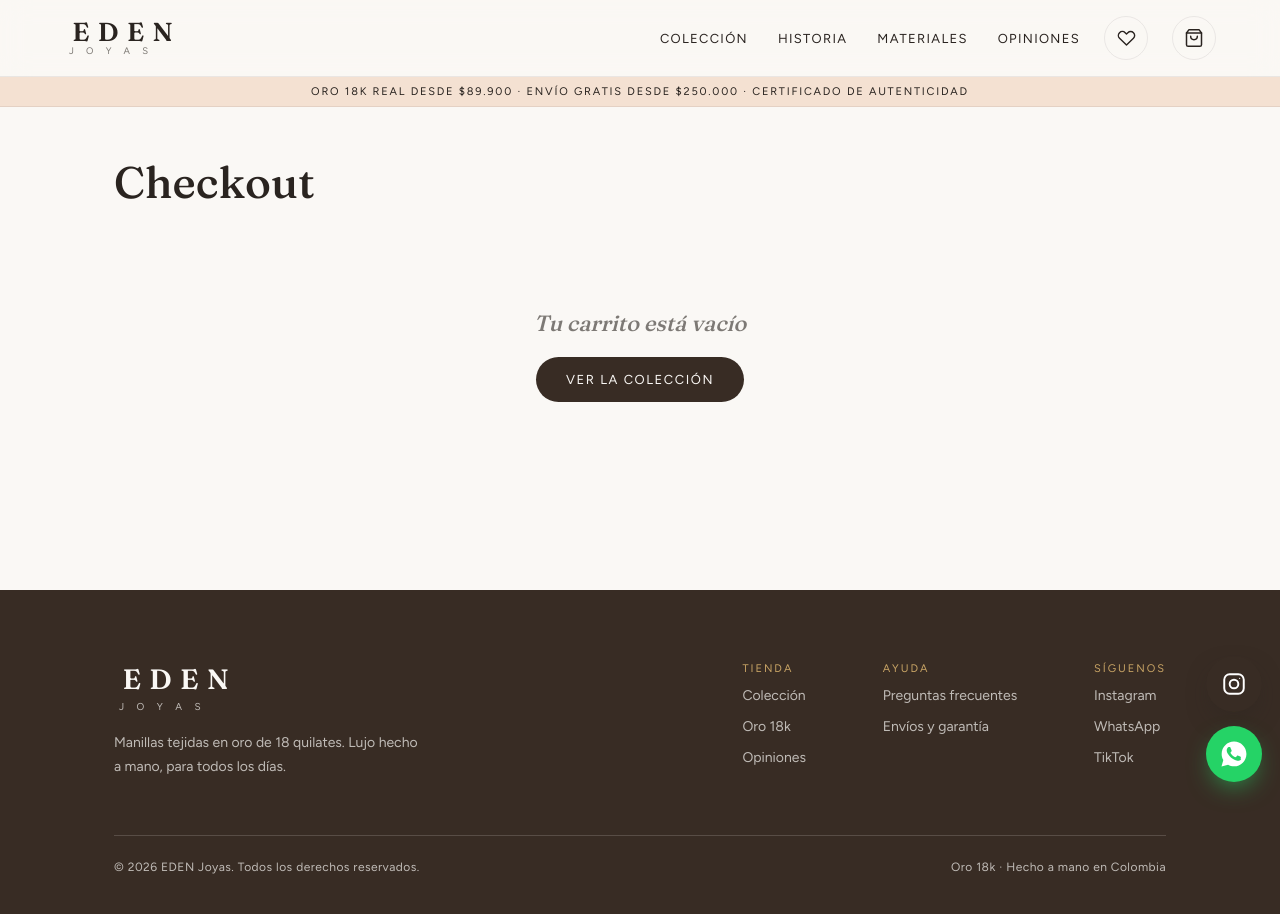
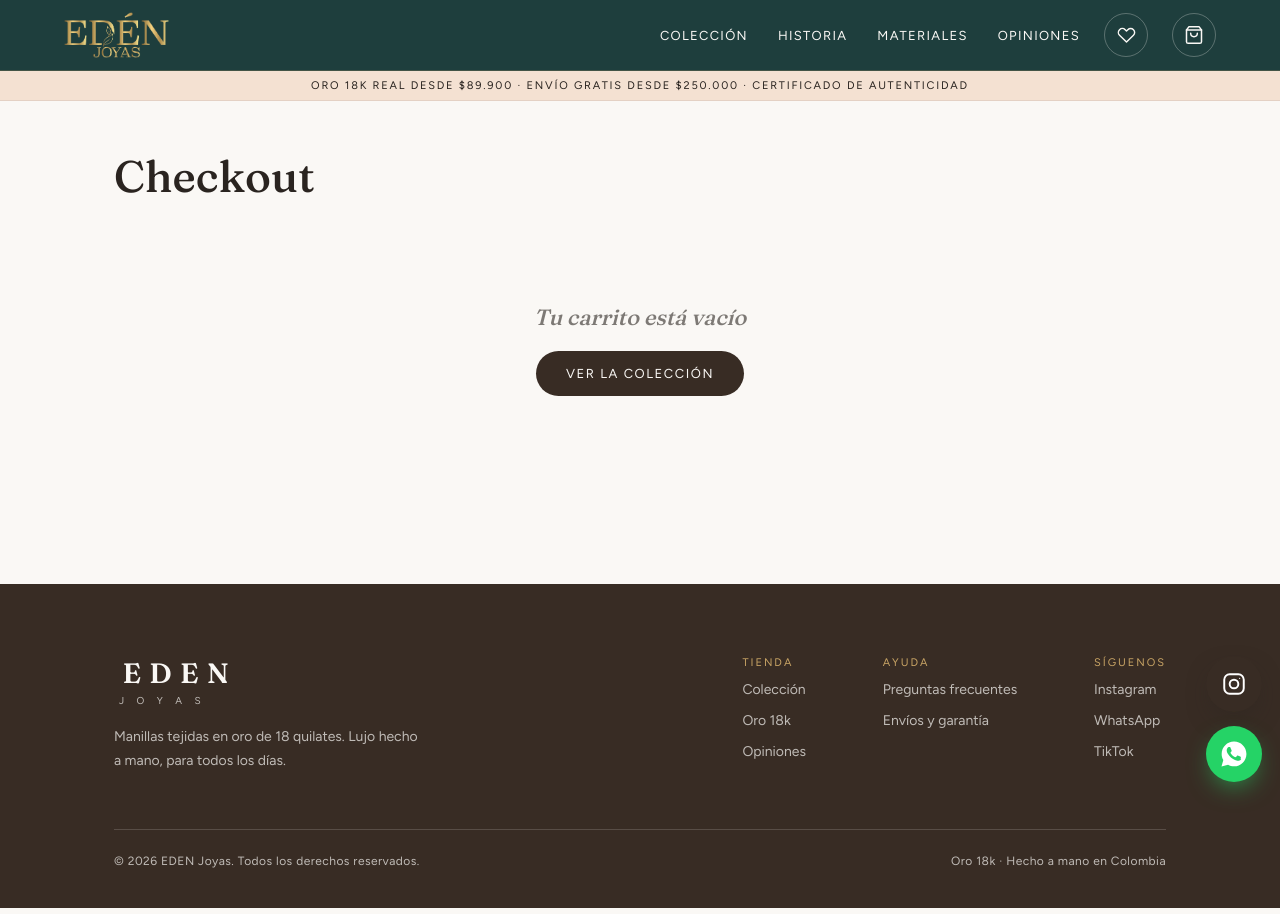
Before and after one commit to rickypatron74-lab/eden-joyas, a Next.js app: page /checkout in a window 1280 px wide. Built offline with nearby package versions, Linux system fonts and the light colour scheme.

Commit message:
Nav: logo oficial Edén Joyas integrado en barra verde esmeralda
Co-Authored-By: Claude Sonnet 5.5 <noreply@anthropic.com>
Claude-Session: https://claude.ai/code/session_01VxAyZCstGyEpo6zTFDEtnV

```diff
--- a/components/Nav.tsx
+++ b/components/Nav.tsx
@@ -13,39 +13,39 @@ export function Nav() {
 
   return (
     <>
-      <nav style={{ position: "sticky", top: 0, zIndex: 50, display: "flex", alignItems: "center", gap: 24, padding: "16px clamp(20px,5vw,64px)", background: "rgba(250,248,245,.82)", backdropFilter: "blur(14px)", borderBottom: "1px solid var(--line)" }}>
-        <Link href="/" style={{ display: "flex", flexDirection: "column", lineHeight: 0.9, color: "var(--ink)", marginRight: "auto" }}>
-          <span style={{ fontFamily: "var(--serif)", fontWeight: 600, fontSize: 26, letterSpacing: ".32em", paddingLeft: ".32em" }}>EDEN</span>
-          <span style={{ fontSize: 9.5, letterSpacing: ".52em", paddingLeft: ".52em", color: "var(--muted)", marginTop: 3 }}>J O Y A S</span>
+      <nav style={{ position: "sticky", top: 0, zIndex: 50, display: "flex", alignItems: "center", gap: 24, padding: "12px clamp(20px,5vw,64px)", background: "#1e3e3d", backdropFilter: "blur(14px)", borderBottom: "1px solid rgba(200,164,101,.22)" }}>
+        <Link href="/" aria-label="Edén Joyas — inicio" style={{ display: "flex", alignItems: "center", marginRight: "auto" }}>
+          {/* eslint-disable-next-line @next/next/no-img-element */}
+          <img src="/images/logo-eden.png" alt="Edén Joyas" width={105} height={46} style={{ height: 46, width: "auto", display: "block" }} />
         </Link>
         <div className="nav-links" style={{ display: "flex", alignItems: "center", gap: 30, fontSize: 13, letterSpacing: ".1em", textTransform: "uppercase" }}>
-          <Link href="/#coleccion" style={{ color: "var(--ink)", padding: "10px 0" }}>Colección</Link>
-          <Link href="/#historia" style={{ color: "var(--ink)", padding: "10px 0" }}>Historia</Link>
-          <Link href="/#materiales" style={{ color: "var(--ink)", padding: "10px 0" }}>Materiales</Link>
-          <Link href="/#opiniones" style={{ color: "var(--ink)", padding: "10px 0" }}>Opiniones</Link>
+          <Link href="/#coleccion" style={{ color: "var(--cream)", padding: "10px 0" }}>Colección</Link>
+          <Link href="/#historia" style={{ color: "var(--cream)", padding: "10px 0" }}>Historia</Link>
+          <Link href="/#materiales" style={{ color: "var(--cream)", padding: "10px 0" }}>Materiales</Link>
+          <Link href="/#opiniones" style={{ color: "var(--cream)", padding: "10px 0" }}>Opiniones</Link>
         </div>
-        <button type="button" onClick={wishlist.openWishlist} aria-label="Favoritos" style={{ position: "relative", display: "inline-flex", alignItems: "center", justifyContent: "center", width: 44, height: 44, background: "transparent", border: "1px solid var(--line)", borderRadius: 999, cursor: "pointer", color: "var(--ink)" }}>
+        <button type="button" onClick={wishlist.openWishlist} aria-label="Favoritos" style={{ position: "relative", display: "inline-flex", alignItems: "center", justifyContent: "center", width: 44, height: 44, background: "transparent", border: "1px solid rgba(250,248,245,.28)", borderRadius: 999, cursor: "pointer", color: "var(--cream)" }}>
           <svg width="19" height="19" viewBox="0 0 24 24" fill="none" stroke="currentColor" strokeWidth="1.8" strokeLinecap="round" strokeLinejoin="round"><path d="M20.8 4.6a5 5 0 0 0-7.1 0L12 6.3l-1.7-1.7a5 5 0 0 0-7.1 7.1L12 20.3l8.8-8.6a5 5 0 0 0 0-7.1z" /></svg>
           {wishlist.count > 0 && (
-            <span style={{ position: "absolute", top: -4, right: -4, minWidth: 19, height: 19, padding: "0 5px", background: "var(--gold-deep)", color: "var(--cream)", borderRadius: 999, fontSize: 11, fontWeight: 600, display: "grid", placeContent: "center" }}>{wishlist.count}</span>
+            <span style={{ position: "absolute", top: -4, right: -4, minWidth: 19, height: 19, padding: "0 5px", background: "var(--gold-soft)", color: "#1e3e3d", borderRadius: 999, fontSize: 11, fontWeight: 600, display: "grid", placeContent: "center" }}>{wishlist.count}</span>
           )}
         </button>
-        <button type="button" onClick={cart.openCart} aria-label="Carrito" style={{ position: "relative", display: "inline-flex", alignItems: "center", justifyContent: "center", width: 44, height: 44, background: "transparent", border: "1px solid var(--line)", borderRadius: 999, cursor: "pointer", color: "var(--ink)" }}>
+        <button type="button" onClick={cart.openCart} aria-label="Carrito" style={{ position: "relative", display: "inline-flex", alignItems: "center", justifyContent: "center", width: 44, height: 44, background: "transparent", border: "1px solid rgba(250,248,245,.28)", borderRadius: 999, cursor: "pointer", color: "var(--cream)" }}>
           <svg width="20" height="20" viewBox="0 0 24 24" fill="none" stroke="currentColor" strokeWidth="1.8" strokeLinecap="round" strokeLinejoin="round"><path d="M6 2 3 6v14a2 2 0 0 0 2 2h14a2 2 0 0 0 2-2V6l-3-4z" /><path d="M3 6h18" /><path d="M16 10a4 4 0 0 1-8 0" /></svg>
           {cart.count > 0 && (
-            <span style={{ position: "absolute", top: -4, right: -4, minWidth: 19, height: 19, padding: "0 5px", background: "var(--gold-deep)", color: "var(--cream)", borderRadius: 999, fontSize: 11, fontWeight: 600, display: "grid", placeContent: "center" }}>{cart.count}</span>
+            <span style={{ position: "absolute", top: -4, right: -4, minWidth: 19, height: 19, padding: "0 5px", background: "var(--gold-soft)", color: "#1e3e3d", borderRadius: 999, fontSize: 11, fontWeight: 600, display: "grid", placeContent: "center" }}>{cart.count}</span>
           )}
         </button>
-        <button type="button" className="nav-burger" onClick={() => setMenuOpen((v) => !v)} aria-label="Menú" style={{ display: "inline-flex", alignItems: "center", justifyContent: "center", width: 44, height: 44, background: "transparent", border: "1px solid var(--line)", borderRadius: 999, cursor: "pointer", color: "var(--ink)", fontSize: 18 }}>☰</button>
+        <button type="button" className="nav-burger" onClick={() => setMenuOpen((v) => !v)} aria-label="Menú" style={{ display: "inline-flex", alignItems: "center", justifyContent: "center", width: 44, height: 44, background: "transparent", border: "1px solid rgba(250,248,245,.28)", borderRadius: 999, cursor: "pointer", color: "var(--cream)", fontSize: 18 }}>☰</button>
       </nav>
 
       {menuOpen && (
-        <div style={{ position: "sticky", top: 76, zIndex: 49, display: "flex", flexDirection: "column", gap: 4, padding: "12px clamp(20px,5vw,64px) 20px", background: "var(--cream)", borderBottom: "1px solid var(--line)" }}>
-          <Link href="/#coleccion" onClick={close} style={{ color: "var(--ink)", padding: "12px 0", fontSize: 15, letterSpacing: ".06em", textTransform: "uppercase", borderBottom: "1px solid var(--line)" }}>Colección</Link>
-          <Link href="/#historia" onClick={close} style={{ color: "var(--ink)", padding: "12px 0", fontSize: 15, letterSpacing: ".06em", textTransform: "uppercase", borderBottom: "1px solid var(--line)" }}>Historia</Link>
-          <Link href="/#materiales" onClick={close} style={{ color: "var(--ink)", padding: "12px 0", fontSize: 15, letterSpacing: ".06em", textTransform: "uppercase", borderBottom: "1px solid var(--line)" }}>Materiales</Link>
-          <Link href="/#opiniones" onClick={close} style={{ color: "var(--ink)", padding: "12px 0", fontSize: 15, letterSpacing: ".06em", textTransform: "uppercase" }}>Opiniones</Link>
-          <Link href="/#coleccion" onClick={close} style={{ marginTop: 14, textAlign: "center", padding: 14, background: "var(--deep)", color: "var(--cream)", borderRadius: 999, fontSize: 13, letterSpacing: ".14em", textTransform: "uppercase" }}>Comprar ahora</Link>
+        <div style={{ position: "sticky", top: 70, zIndex: 49, display: "flex", flexDirection: "column", gap: 4, padding: "12px clamp(20px,5vw,64px) 20px", background: "#1e3e3d", borderBottom: "1px solid rgba(200,164,101,.22)" }}>
+          <Link href="/#coleccion" onClick={close} style={{ color: "var(--cream)", padding: "12px 0", fontSize: 15, letterSpacing: ".06em", textTransform: "uppercase", borderBottom: "1px solid rgba(250,248,245,.12)" }}>Colección</Link>
+          <Link href="/#historia" onClick={close} style={{ color: "var(--cream)", padding: "12px 0", fontSize: 15, letterSpacing: ".06em", textTransform: "uppercase", borderBottom: "1px solid rgba(250,248,245,.12)" }}>Historia</Link>
+          <Link href="/#materiales" onClick={close} style={{ color: "var(--cream)", padding: "12px 0", fontSize: 15, letterSpacing: ".06em", textTransform: "uppercase", borderBottom: "1px solid rgba(250,248,245,.12)" }}>Materiales</Link>
+          <Link href="/#opiniones" onClick={close} style={{ color: "var(--cream)", padding: "12px 0", fontSize: 15, letterSpacing: ".06em", textTransform: "uppercase" }}>Opiniones</Link>
+          <Link href="/#coleccion" onClick={close} style={{ marginTop: 14, textAlign: "center", padding: 14, background: "var(--gold-soft)", color: "#1e3e3d", borderRadius: 999, fontSize: 13, letterSpacing: ".14em", textTransform: "uppercase" }}>Comprar ahora</Link>
         </div>
       )}
     </>
```
Also changed, not shown: public/images/logo-eden.png (added).
